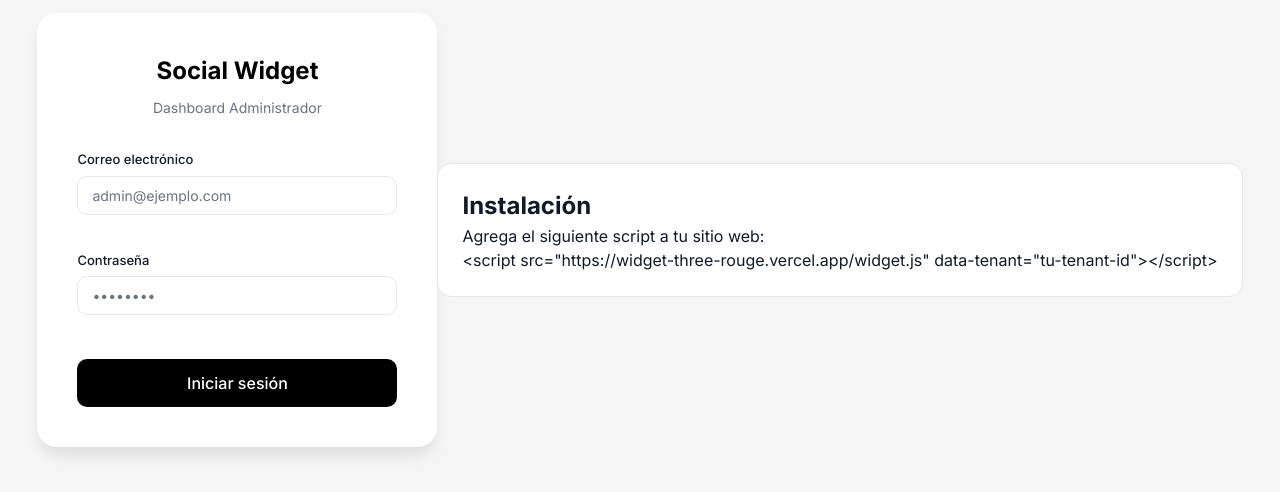
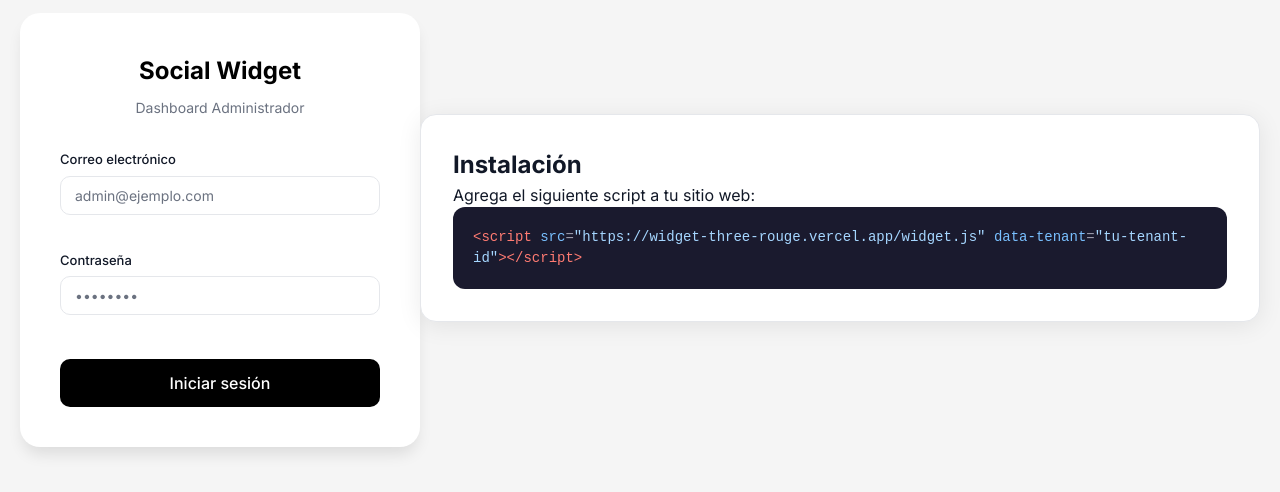
Before and after one commit to rafaelanton-ve/dashboard, a Vue app: page /login in a window 1280 px wide. Shown: the part 170-662 px from the top of the page. Built offline with nearby package versions, Linux system fonts and the light colour scheme; no server answers.

Commit message:
updates styles card

```diff
--- a/src/views/LoginView.vue
+++ b/src/views/LoginView.vue
@@ -144,4 +144,43 @@ async function handleLogin() {
   color: #991b1b;
   font-size: 14px;
 }
+
+/* Código de instalación */
+.card {
+      background: white;
+      border-radius: 16px;
+      padding: 32px;
+      margin-bottom: 24px;
+      box-shadow: 0 4px 24px rgba(0, 0, 0, 0.08);
+    }
+
+    .code-block {
+      background: #1a1a2e;
+      color: #a0a0b0;
+      padding: 20px;
+      border-radius: 12px;
+      overflow-x: auto;
+      font-family: 'Fira Code', monospace;
+      font-size: 14px;
+    }
+
+    .code-block .tag {
+      color: #ff7b72;
+    }
+
+    .code-block .attr {
+      color: #79c0ff;
+    }
+
+    .code-block .value {
+      color: #a5d6ff;
+    }
+
+    .note {
+      background: #fff3cd;
+      border-left: 4px solid #ffc107;
+      padding: 16px 20px;
+      border-radius: 0 8px 8px 0;
+      margin-top: 20px;
+    }
 </style>
```
